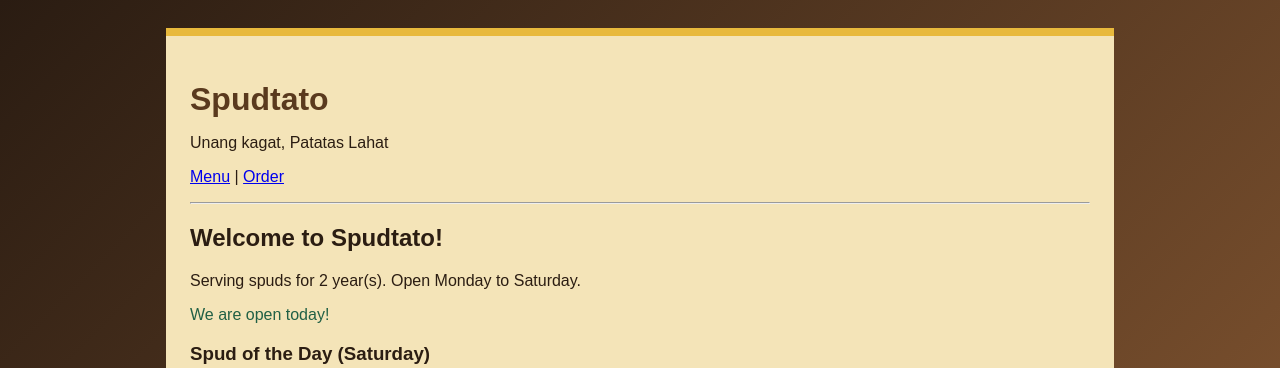
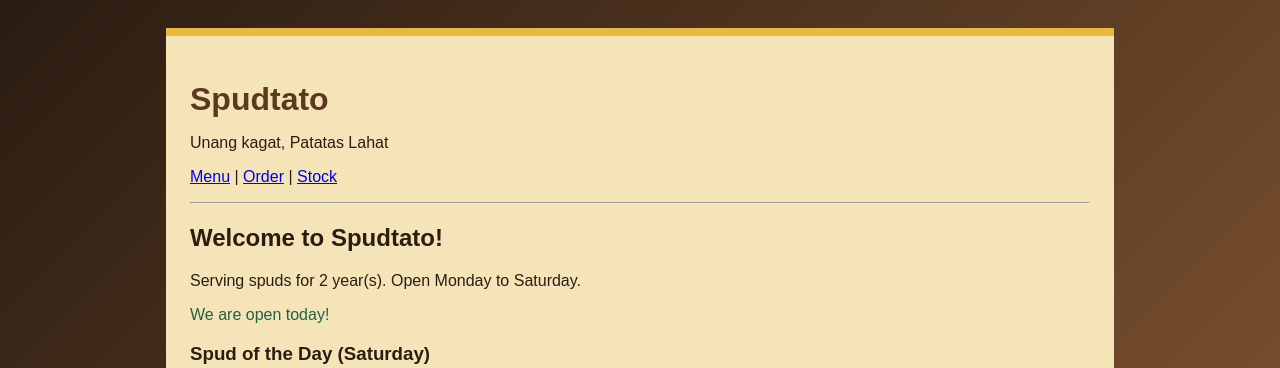
Before and after one commit to Mark-web424/PHP-PROJECTS, a PHP site: page /index.php in a window 1280 px wide. Shown: the top 368 px of the page. Run offline with PHP 8.4, Linux system fonts and the light colour scheme.

Commit message:
add stocks header

```diff
--- a/SPUDTATO PROJECT/header.php
+++ b/SPUDTATO PROJECT/header.php
@@ -75,5 +75,5 @@
 <main>
     <h1><?php echo $storeName; ?></h1>
     <p><?php echo $tagline; ?></p>
-    <p><a href="index.php#menu">Menu</a> | <a href="index.php#order">Order</a></p>
+    <p><a href="index.php#menu">Menu</a> | <a href="index.php#order">Order</a> | <a href="stocks.php">Stock</a></p>
     <hr>
```
